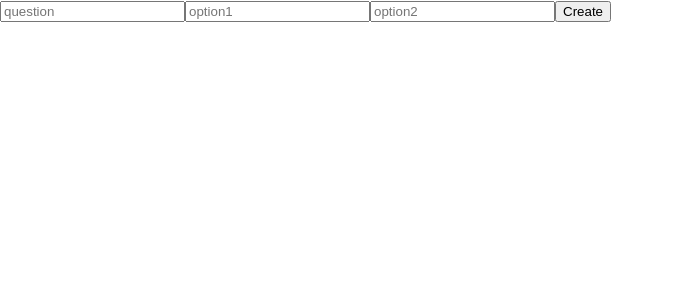
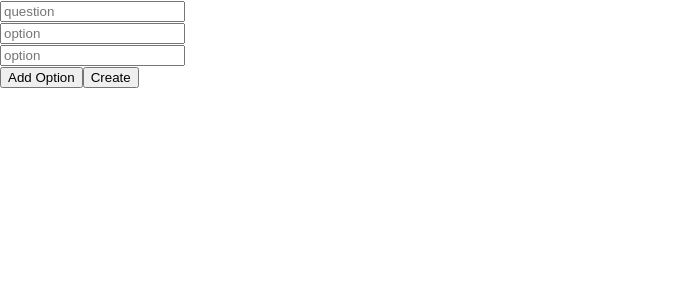
Before and after one commit to Md-Abdul-Hameed/Live-polling, a React (Create React App) app: page / in a window 1280 px wide. Shown: the top 300 px of the page, without its empty margins (0-674 px from the left). Built offline with nearby package versions, Linux system fonts and the light colour scheme; no server answers.

Commit message:
multiple options and delete implementation

```diff
--- a/src/components/CreatePoll.js
+++ b/src/components/CreatePoll.js
@@ -10,10 +10,10 @@ export default function CreatePoll(props) {
       question,
       options,
       totalVotes: 0,
-			votesToEachOption: [0,0],
+      votesToEachOption: [0, 0],
     };
     try {
-			let resp =  database.polls.doc();
+      let resp = database.polls.doc();
       let pollId = resp.id;
       await resp.set(poll);
       let iop = JSON.parse(localStorage.getItem("pollIds"));
@@ -27,28 +27,47 @@ export default function CreatePoll(props) {
     }
   };
 
+  const handleAddOption = () => {
+    setOptions([...options, ""]);
+  };
+
+  const handleDelete = (e) => {
+    let idx = Number(e.target.parentNode.id);
+    let tempOptions = [...options];
+    let UpdatedOptions = []
+    for(let i = 0; i < tempOptions.length; i++){
+        if(i != idx){
+            UpdatedOptions.push(tempOptions[i])
+        }
+    }
+    setOptions(UpdatedOptions);
+};
+
   return (
     <div>
       <input
         placeholder="question"
         onChange={(e) => setQuestion(e.target.value)}
       ></input>
+      {options.map((option, idx) => {
+        return (
+          <div key={idx} id={idx}>
             <input
-				placeholder="option1"
+              placeholder="option"
+              value={option}
               onChange={(e) => {
                 let tempArr = [...options];
-					tempArr[0] = e.target.value;
+                tempArr[idx] = e.target.value;
                 setOptions(tempArr);
               }}
             ></input>
-			<input
-				placeholder="option2"
-				onChange={(e) => {
-					let tempArr = [...options];
-					tempArr[1] = e.target.value;
-					setOptions(tempArr);
-				}}
-			></input>
+            {options.length > 2 ? (
+              <button onClick={handleDelete}>delete</button>
+            ) : null}
+          </div>
+        );
+      })}
+      <button onClick={handleAddOption}>Add Option</button>
       <button onClick={handleCreate}>Create</button>
     </div>
   );
```
Lines whose indentation alone changed are shown as unchanged.
